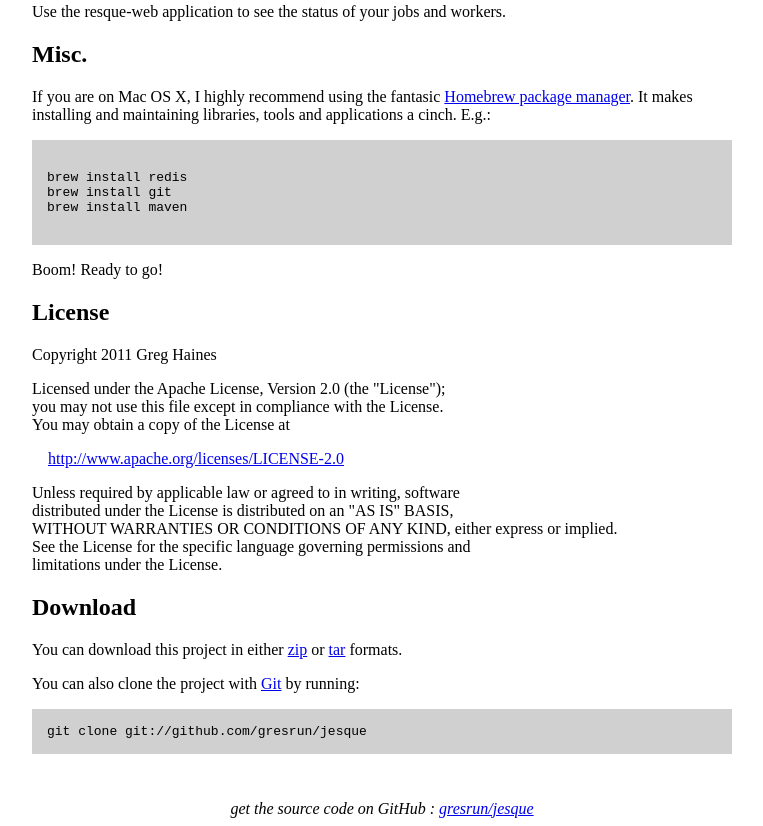
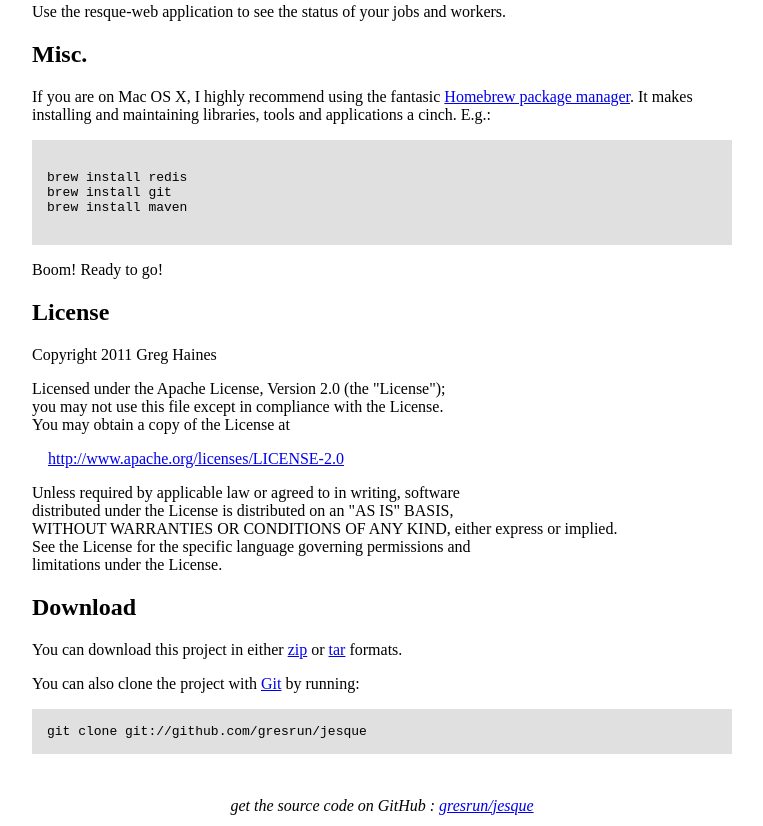
Before and after one commit to gresrun/jesque, a plain HTML site: page index.html in a window 1280 px wide. Shown: the part 1776-2602 px from the top of the page, without its empty margins (258-1021 px from the left). Drawn offline with Linux system fonts and the light colour scheme.

Commit message:
More fixes.

```diff
--- a/index.html
+++ b/index.html
@@ -7,7 +7,7 @@
 			body {
 				margin-top: 1.0em;
 				background-color: #ffffff;
-				font-family: "Lucida Grande,Helvetica,Arial,FreeSans";
+				font-family: "'Lucida Grande',Helvetica,Arial,FreeSans";
 				color: #000000;
 	    		}
 			#container {
@@ -21,7 +21,7 @@
     			h3 { text-align: center; color: #000000; }
     			.description { font-size: 1.2em; margin-bottom: 30px; margin-top: 30px; font-style: italic;}
     			.download { float: right; }
-			pre { background: #D0D0D0; color: #000000; padding: 15px;}
+			pre { background: #E0E0E0; color: #000000; padding: 15px;}
     			hr { border: 0; width: 80%; border-bottom: 1px solid #aaa}
     			.footer { text-align:center; padding-top:30px; font-style: italic; }
 			img { border: 0px; }
@@ -34,7 +34,7 @@
 				<a href="http://github.com/gresrun/jesque/zipball/master"><img width="90" src="http://github.com/images/modules/download/zip.png"></a>
 				<a href="http://github.com/gresrun/jesque/tarball/master"><img width="90" src="http://github.com/images/modules/download/tar.png"></a>
 			</div>
-			<h1><a href="http://github.com/gresrun/jesque">jesque</a><span class="small">by <a href="http://github.com/gresrun">gresrun</a></span></h1>
+			<h1><a href="http://github.com/gresrun/jesque">Jesque</a></h1>
 			<div class="description">An implementation of Resque in Java.</div>
 			<p>Jesque is an implementation of Resque in Java. It is fully-interoperable with the Ruby and Node.js (Coffee-Resque) implementations.</p>
 			<p>Jesque is a Maven project and depends on Jedis to connect to Redis, Jackson to map to/from JSON and SLF4J for logging.</p>
@@ -48,18 +48,21 @@
 						<li>It is simple to use</li>
 						<li>Fully supports Redis 2.0 and uses the new unified protocol</li>
 						<li>No dependencies</li>
-				</ol></li>
+					</ol>
+				</li>
 				<li>I chose to use Jackson because:
 					<ol>
 						<li>I was already familiar with it</li>
 						<li>It performs great and does what it says on the tin</li>
 						<li>No dependencies</li>
-				</ol></li>
+					</ol>
+				</li>
 				<li>I chose to use SLF4J because:
 					<ol>
 						<li>It lets the application choose how to log</li>
 						<li>No dependencies</li>
-				</ol></li>
+					</ol>
+				</li>
 			</ul>
 			<hr/>
 			<h2>Dependencies</h2>
@@ -128,7 +131,7 @@ brew install maven
 			limitations under the License.</p>
 			<h2>Download</h2>
 			<p>You can download this project in either <a href="https://github.com/gresrun/jesque/zipball/master">zip</a> or <a href="https://github.com/gresrun/jesque/tarball/master">tar</a> formats.</p>
-			<p>You can also clone the project with <a href="http://git-scm.com">Git</a> by running: <pre>git clone git://github.com/gresrun/jesque</pre></p>
+			<p>You can also clone the project with <a href="http://git-scm.com">Git</a> by running:</p><pre>git clone git://github.com/gresrun/jesque</pre>
 			<div class="footer">get the source code on GitHub : <a href="https://github.com/gresrun/jesque">gresrun/jesque</a></div>
 		</div>
 	</body>
```
Lines whose indentation alone changed are shown as unchanged.
